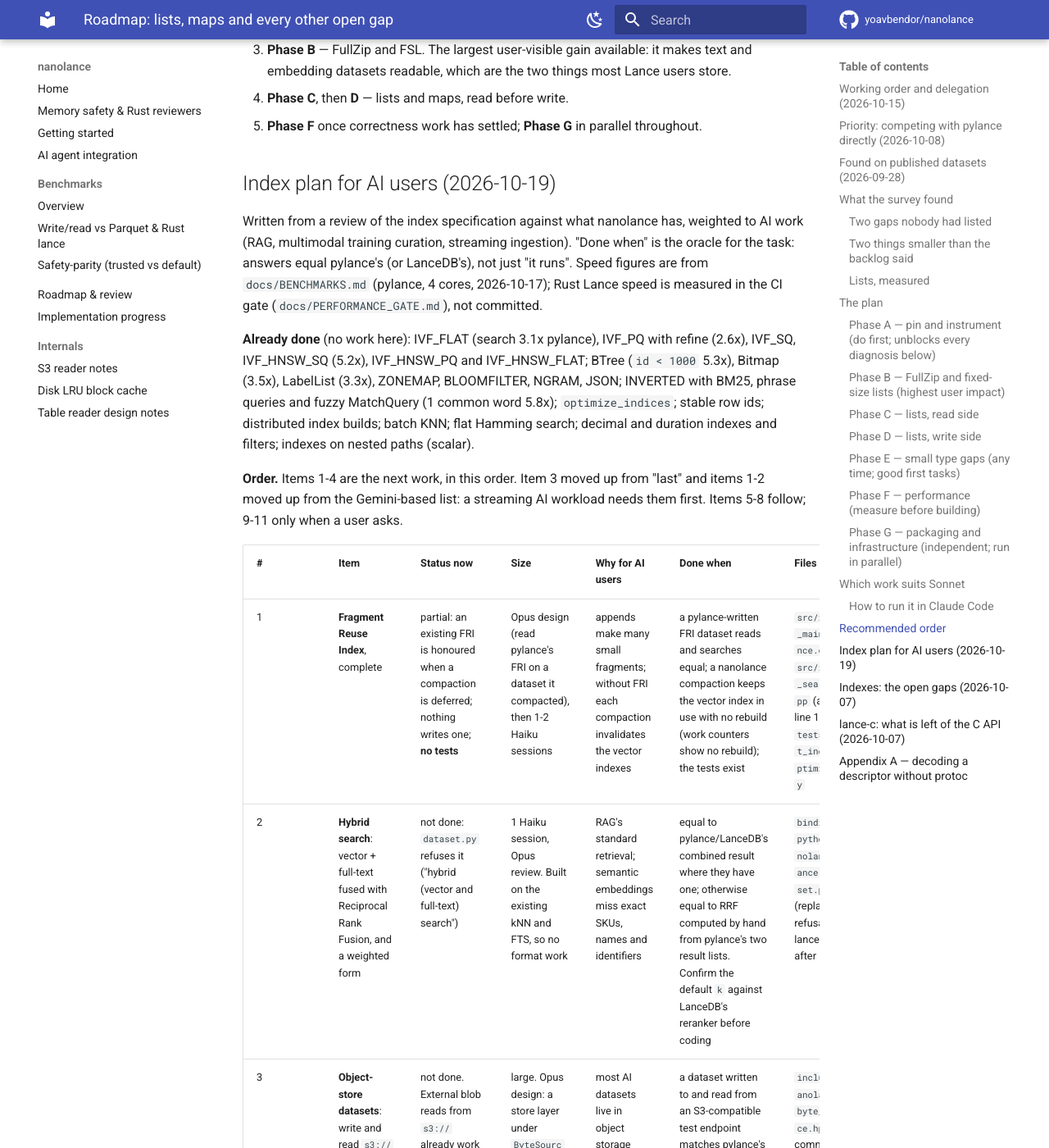
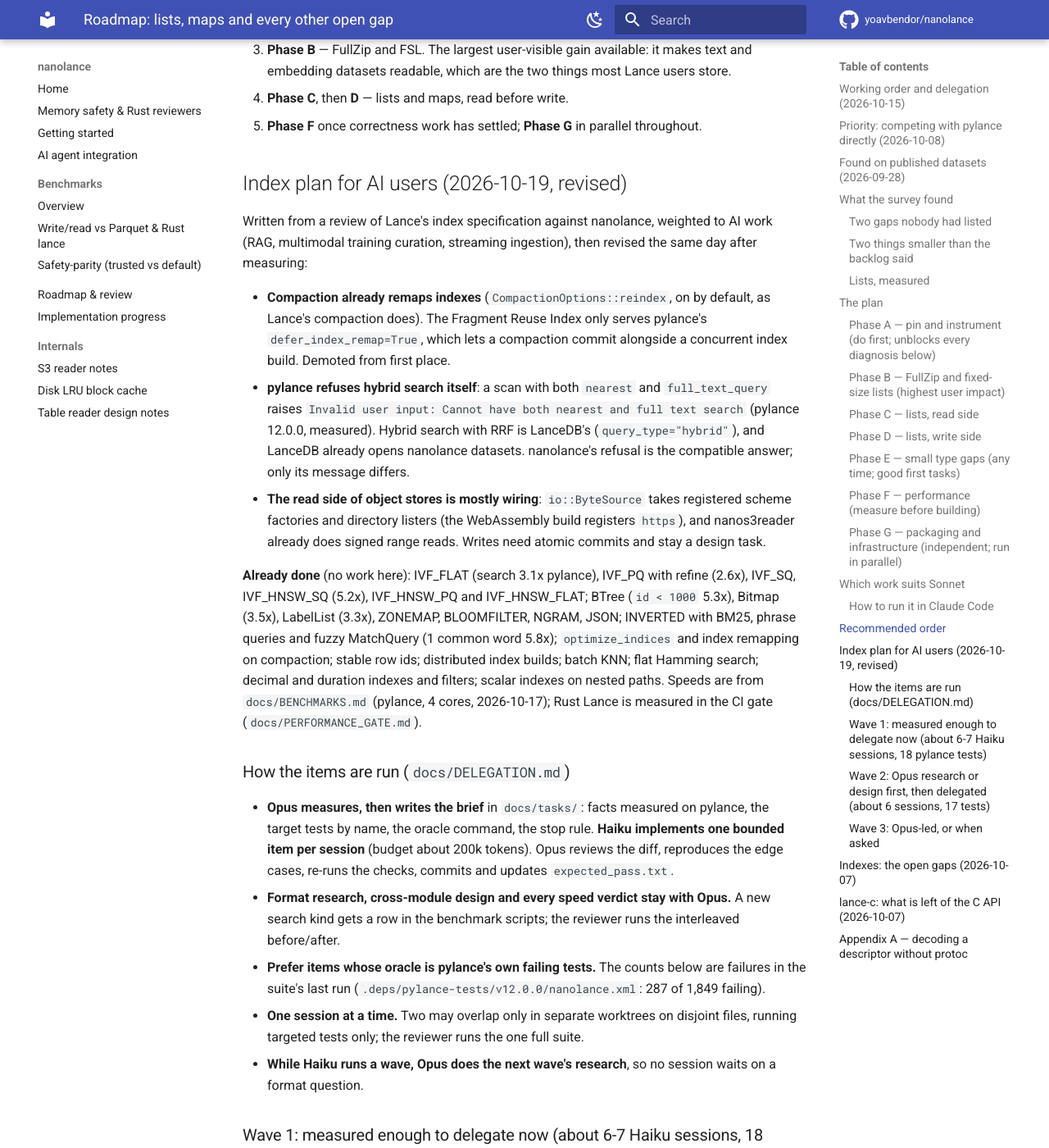
Before and after one commit to yoavbendor/nanolance, an MkDocs documentation site: the page built from docs/ROADMAP.md, in a window 1280 px wide and 1400 px high, scrolled down 19924 px. Shown: the whole window at 82% size. Built offline with MkDocs 1.6.1 and Material for MkDocs 9.7.7, drawn with Linux system fonts in a browser that asks for light colours; comment, search, counter and statistics services are not loaded; some of the changed text lies outside the part shown.

Commit message:
Docs: revise the AI index plan into delegation waves, after measuring
Three measurements changed the order:
- Compaction already remaps indexes (CompactionOptions::reindex, on by default, as Lance does),
  so the Fragment Reuse Index only serves defer_index_remap=True: moved from first to Wave 1 item 4.
- pylance 12.0.0 refuses a scan with both nearest and full_text_query ("Cannot have both nearest
  and full text search"); hybrid search is LanceDB's. Re-scoped to matching pylance's message.
- io::ByteSource already takes scheme factories and listers, so object-store reads are mostly
  wiring nanos3reader in; split from writes, which need atomic commits.

Each item now names its failing pylance tests (from the suite's last run, 287 of 1,849 failing),
the Opus measurement or design step, and the Haiku sessions, following docs/DELEGATION.md: measure
first, one bounded item per session, format research and speed verdicts with the reviewer.
Wave 1 (18 tests, about 6-7 sessions): FTS on list columns, progress callbacks, multivector
search, deferred remap / FRI. Wave 2 (17 tests): object-store reads, IVF_RQ, binary IVF.
Wave 3: object-store writes, WAND, nested INVERTED, CJK tokenizers, MemWAL, on-demand indexes.

Co-Authored-By: Claude <noreply@anthropic.com>
Claude-Session: https://claude.ai/code/session_014PGy9PK68gHvyR8T1r5ueY

```diff
--- a/docs/NEXT_WEEK.md
+++ b/docs/NEXT_WEEK.md
@@ -30,18 +30,20 @@ a user report can be matched to it.
 | Fuzzy FTS, accented query tokens | char-level distance | a rule not yet pinned down | measure first | same |
 | FTS / phrase cache hit-miss counts | right direction, other numbers | per page | small | ScanStatistics `indices_loaded`, `index_comparisons` are 0 |
 
-## Index plan for AI users (2026-10-19)
+## Index plan for AI users (2026-10-19, revised)
 
-The full plan, with each item's status, size, done-criteria and files, is in `docs/ROADMAP.md`
-("Index plan for AI users"). The next four items, in order:
+The plan, with each item's failing pylance tests, the Opus step, the Haiku sessions and the
+done-criteria, is in `docs/ROADMAP.md` ("Index plan for AI users"). Next, Wave 1, in order, each
+briefed by Opus and implemented by Haiku:
 
-1. Fragment Reuse Index, complete (partial now, no tests): Opus design, then 1-2 sessions.
-2. Hybrid search, vector + full-text with RRF (refused now): one session plus Opus review.
-3. Object-store datasets, `s3://` and `gs://` writes and reads (not done; moved up from last): large, Opus design first.
-4. Multivector (ColBERT-style) search (not done): 2-3 sessions.
+1. Full-text search on list columns: 5 tests, 1 session.
+2. Index build progress callbacks: 5 tests, 1 session. Also make the hybrid refusal pylance's exact message.
+3. Multivector search: 4 tests, 3 sessions (M1 flat, M2 search, M3 build) after Opus measures the format.
+4. Deferred index remap and the Fragment Reuse Index: 4 tests, 1-2 sessions.
 
-Correction to earlier summaries: CJK segmentation (icu, jieba, lindera) is not done, and neither
-are multivector search or hybrid search.
+Meanwhile Opus researches Wave 2: object-store reads, IVF_RQ, binary IVF. Corrections to earlier
+summaries: CJK segmentation is not done. Hybrid search is refused by pylance too, so it is LanceDB's
+feature. Compaction already remaps indexes; the FRI only serves deferred remap.
 
 ## Features left, smallest first
 
--- a/docs/ROADMAP.md
+++ b/docs/ROADMAP.md
@@ -457,37 +457,76 @@ Two cheaper levers are worth trying before a task moves models at all:
 4. **Phase C**, then **D** — lists and maps, read before write.
 5. **Phase F** once correctness work has settled; **Phase G** in parallel throughout.
 
-## Index plan for AI users (2026-10-19)
+## Index plan for AI users (2026-10-19, revised)
 
-Written from a review of the index specification against what nanolance has, weighted to AI work
-(RAG, multimodal training curation, streaming ingestion). "Done when" is the oracle for the task:
-answers equal pylance's (or LanceDB's), not just "it runs". Speed figures are from
-`docs/BENCHMARKS.md` (pylance, 4 cores, 2026-10-17); Rust Lance speed is measured in the CI gate
-(`docs/PERFORMANCE_GATE.md`), not committed.
+Written from a review of Lance's index specification against nanolance, weighted to AI work (RAG,
+multimodal training curation, streaming ingestion), then revised the same day after measuring:
+
+- **Compaction already remaps indexes** (`CompactionOptions::reindex`, on by default, as Lance's
+  compaction does). The Fragment Reuse Index only serves pylance's `defer_index_remap=True`, which
+  lets a compaction commit alongside a concurrent index build. Demoted from first place.
+- **pylance refuses hybrid search itself**: a scan with both `nearest` and `full_text_query` raises
+  `Invalid user input: Cannot have both nearest and full text search` (pylance 12.0.0, measured).
+  Hybrid search with RRF is LanceDB's (`query_type="hybrid"`), and LanceDB already opens nanolance
+  datasets. nanolance's refusal is the compatible answer; only its message differs.
+- **The read side of object stores is mostly wiring**: `io::ByteSource` takes registered scheme
+  factories and directory listers (the WebAssembly build registers `https`), and nanos3reader already
+  does signed range reads. Writes need atomic commits and stay a design task.
 
 **Already done** (no work here): IVF_FLAT (search 3.1x pylance), IVF_PQ with refine (2.6x), IVF_SQ,
 IVF_HNSW_SQ (5.2x), IVF_HNSW_PQ and IVF_HNSW_FLAT; BTree (`id < 1000` 5.3x), Bitmap (3.5x), LabelList
 (3.3x), ZONEMAP, BLOOMFILTER, NGRAM, JSON; INVERTED with BM25, phrase queries and fuzzy MatchQuery
-(1 common word 5.8x); `optimize_indices`; stable row ids; distributed index builds; batch KNN; flat
-Hamming search; decimal and duration indexes and filters; indexes on nested paths (scalar).
+(1 common word 5.8x); `optimize_indices` and index remapping on compaction; stable row ids;
+distributed index builds; batch KNN; flat Hamming search; decimal and duration indexes and filters;
+scalar indexes on nested paths. Speeds are from `docs/BENCHMARKS.md` (pylance, 4 cores, 2026-10-17);
+Rust Lance is measured in the CI gate (`docs/PERFORMANCE_GATE.md`).
 
-**Order.** Items 1-4 are the next work, in this order. Item 3 moved up from "last" and items 1-2
-moved up from the Gemini-based list: a streaming AI workload needs them first. Items 5-8 follow; 9-11
-only when a user asks.
+### How the items are run (`docs/DELEGATION.md`)
 
-| # | Item | Status now | Size | Why for AI users | Done when | Files |
+- **Opus measures, then writes the brief** in `docs/tasks/`: facts measured on pylance, the target
+  tests by name, the oracle command, the stop rule. **Haiku implements one bounded item per
+  session** (budget about 200k tokens). Opus reviews the diff, reproduces the edge cases, re-runs
+  the checks, commits and updates `expected_pass.txt`.
+- **Format research, cross-module design and every speed verdict stay with Opus.** A new search
+  kind gets a row in the benchmark scripts; the reviewer runs the interleaved before/after.
+- **Prefer items whose oracle is pylance's own failing tests.** The counts below are failures in the
+  suite's last run (`.deps/pylance-tests/v12.0.0/nanolance.xml`: 287 of 1,849 failing).
+- **One session at a time.** Two may overlap only in separate worktrees on disjoint files, running
+  targeted tests only; the reviewer runs the one full suite.
+- **While Haiku runs a wave, Opus does the next wave's research**, so no session waits on a format
+  question.
+
+### Wave 1: measured enough to delegate now (about 6-7 Haiku sessions, 18 pylance tests)
+
+| # | Item | Failing pylance tests | Opus first | Haiku | Why for AI users | Done when |
 |---|---|---|---|---|---|---|
-| 1 | **Fragment Reuse Index**, complete | partial: an existing FRI is honoured when a compaction is deferred; nothing writes one; **no tests** | Opus design (read pylance's FRI on a dataset it compacted), then 1-2 Haiku sessions | appends make many small fragments; without FRI each compaction invalidates the vector indexes | a pylance-written FRI dataset reads and searches equal; a nanolance compaction keeps the vector index in use with no rebuild (work counters show no rebuild); the tests exist | `src/index_maintenance.cpp`, `src/index_search.cpp` (about line 1307), `tests/test_index_optimize.py` |
-| 2 | **Hybrid search**: vector + full-text fused with Reciprocal Rank Fusion, and a weighted form | not done: `dataset.py` refuses it ("hybrid (vector and full-text) search") | 1 Haiku session, Opus review. Built on the existing kNN and FTS, so no format work | RAG's standard retrieval; semantic embeddings miss exact SKUs, names and identifiers | equal to pylance/LanceDB's combined result where they have one; otherwise equal to RRF computed by hand from pylance's two result lists. Confirm the default `k` against LanceDB's reranker before coding | `bindings/python/nanolance/lance/dataset.py` (replace the refusal); lance-c after |
-| 3 | **Object-store datasets**: write and read `s3://` and `gs://` datasets | not done. External blob reads from `s3://` already work | large. Opus design: a store layer under `ByteSource` for writes, and atomic commits | most AI datasets live in object storage | a dataset written to and read from an S3-compatible test endpoint matches pylance's results; concurrent commits behave as Lance's do (tested). Needs a test endpoint in CI | `include/nanolance/byte_source.hpp`, commit path in `src/` |
-| 4 | **Multivector (ColBERT-style) search** | not done: refused on non-multivector columns (`multivector_rejects_flat_column` smoke test) | 2-3 sessions | late-interaction retrieval | results and MaxSim scores equal pylance's on the same dataset | vector search (`include/nanolance/vector_search.hpp`) |
-| 5 | **IVF_RQ (RaBitQ)** | refused. The most important vector kind left | Opus format research, then 2-3 sessions | 1-bit codes shrink embedding indexes on disk and in memory | a pylance-built IVF_RQ is searched with pylance's answers, following the existing pattern in `docs/VECTOR_INDEX.md` | `dataset.py`, `src/index_search.cpp`, `tests/test_index_optimize.py` (its refusal test) |
-| 6 | **Full-text breadth**: WAND / MaxScore top-k, INVERTED on nested fields, full-text on list columns | not done | 1-2 sessions each | multi-word queries; nested metadata; tags and captions stored as lists | equal to pylance's results and scores; timed with `tools/bench_fts.py` | `src/` FTS search, `docs/FTS_INDEX.md` |
-| 7 | **Tokenizers for other languages**: icu, jieba (Chinese), lindera (Japanese) | not done. Earlier summaries said CJK segmentation works; it does not | large: external libraries and dictionaries | multilingual RAG | each tokenizer's tokens equal pylance's on a fixed corpus | `src/` tokenizers |
-| 8 | **IVF on binary vectors** (IVF_FLAT with Hamming) | flat Hamming done; IVF not | several sessions | cheap binary embeddings at scale | the 4 pylance IVF-binary tests pass | `tests/test_binary_vectors.py` |
-| 9 | **MemWAL** (streaming writes, LSM buffer) | not done: the index is kept on existing datasets but never built or read | Opus design, large | real-time agent memory | crash-recovery and read-your-writes tests; pylance's MemWAL reads back | write path |
-| 10 | Index build progress callbacks | not done | small | long builds on large datasets | a callback reports fraction done, equal to pylance's stages | the index builders |
-| 11 | MinHash LSH, FM-index, RTree | not done | 1-2 sessions each, on demand | dedup for pretraining (MinHash); spatial crops (RTree). N-gram is already done | built only when a user asks for one | new index kinds |
+| 1 | **Full-text search on list columns** | 5 (`test_fts_on_list`, `test_fts_on_list_elements[*]`) | measure how pylance tokenizes and indexes list rows | 1 session | tags, captions and labels are stored as lists | the 5 pass; scores equal pylance's |
+| 2 | **Index build progress callbacks**, plus the hybrid refusal made pylance's exact message | 5 (`test_dataset_progress`, `test_create_inverted_index_progress_callback*`) | record pylance's stage names, order and error rules | 1 session | long builds on large embedding tables | the 5 pass |
+| 3 | **Multivector (ColBERT-style) search** | 4 (`test_multivec_ann`, `test_multivec_search_paths`, `test_multi_vector_field`, `test_ivf_centroids_multivector_fragment_ids`) | the format: column type, index layout, MaxSim scoring, refine. Split as M1 flat search, M2 search of a pylance-built index, M3 build | 3 sessions (M1-M3) | late-interaction retrieval | the 4 pass; rows, order and distances equal pylance's |
+| 4 | **Deferred index remap and the Fragment Reuse Index** | 4 (`test_defer_index_remap*`, `test_describe_indices_matches_list_indices_for_frag_reuse`) | the FRI on disk after `compact_files(defer_index_remap=True)`, and how search applies it | 1-2 sessions | compaction without conflicting with a concurrent index build | the 4 pass; a pylance FRI dataset searches equal; FRI has tests (none today) |
+
+### Wave 2: Opus research or design first, then delegated (about 6 sessions, 17 tests)
+
+| # | Item | Failing pylance tests | Opus first | Haiku | Why for AI users | Done when |
+|---|---|---|---|---|---|---|
+| 5 | **Object-store reads**: open `s3://` (and `gs://`) datasets; `lance.lance._ObjectStoreRegistry` | 6 (registry tests) | source and list factories over nanos3reader; credentials and endpoints from pylance's `storage_options`; a local S3 test endpoint (moto or MinIO) for tests and CI | 1-2 sessions | most AI datasets live in object storage | a dataset on the test endpoint reads equal to pylance's; the 6 pass; requests per scan counted by the work counters; reviewer times it |
+| 6 | **IVF_RQ (RaBitQ)** | 6 (`test_create_ivf_rq_*`) | format research: rotation, codes, correction factors, multi-bit | 2-3 sessions (R1 search a pylance-built index, R2 build) | 1-bit codes: the smallest embedding index | the 6 pass; pylance's answers on its index; recall within the gate on nanolance's |
+| 7 | **IVF on binary vectors (Hamming)** | 5 (`test_ivf_centroids_hamming`, ...) | pylance's format is measured (ROADMAP "Binary vectors"); the design call is how the float-only vector path takes bytes | 2 sessions | binary embeddings at scale | the 5 pass |
+
+### Wave 3: Opus-led, or when asked
+
+| # | Item | Failing pylance tests | Who | Why for AI users | Done when |
+|---|---|---|---|---|---|
+| 8 | **Object-store writes** with atomic commits (conditional put) | -- | Opus design, then sessions | write training sets straight to object storage | concurrent commits on the test endpoint behave as pylance's |
+| 9 | **Multi-word top-k (WAND / MaxScore)** | 0 (speed only) | Opus: design and verdict; Haiku for mechanical parts | multi-term queries (already about 2x pylance) | same results and scores; reviewer's A/B faster |
+| 10 | **INVERTED on nested fields** | not counted | Haiku after a short measurement | nested metadata | results equal pylance's |
+| 11 | **icu / jieba / lindera tokenizers** | 20 | Opus: licences (copied from the source trees, never from memory) and dictionary packaging; then 2-3 sessions | multilingual RAG | the 20 pass |
+| 12 | **MemWAL** | 20 | Opus design (a subsystem) | real-time agent memory | the 20 pass |
+| 13 | MinHash LSH, FM-index, RTree | -- | when a user asks | dedup, substring, spatial | -- |
+
+Outside this plan, the largest single lever on pylance's suite is writing data storage versions
+2.0 / 2.1 (84 failing tests, `docs/NEXT_WEEK.md`). It is Opus format research that can run while
+Wave 1 is delegated.
 
 ## Indexes: the open gaps (2026-10-07)
 
@@ -502,8 +541,8 @@ pylance users rely on that nanolance does not do yet, roughly in order of how of
 2. **HNSW and quantized vector indexes**: ~~IVF_HNSW_SQ~~ -- **done (2026-10-08)**: searched with
    pylance's answers, built so pylance uses it, kept up by `optimize_indices`, in lance-c too
    (`docs/VECTOR_INDEX.md`, `tests/test_hnsw.py`). ~~IVF_SQ, IVF_HNSW_PQ, IVF_HNSW_FLAT~~ -- done
-   2026-10-15 (VECTOR_COMBOS). Left: IVF_RQ (item 5 of the plan above). Related: ~~batch query
-   vectors~~ and ~~flat Hamming search~~ done; multivector (item 4) and IVF on binary vectors (item 8)
+   2026-10-15 (VECTOR_COMBOS). Left: IVF_RQ (item 6 of the plan above). Related: ~~batch query
+   vectors~~ and ~~flat Hamming search~~ done; multivector (item 3) and IVF on binary vectors (item 7)
    left; float16 / float64 build vectors (`stats.index_stats` is done).
 3. ~~**Stable row ids.**~~ -- **done (2026-10-10)**: format, reads, writes, mutations, compaction,
    indexes of every kind, lance-c.
```
Also changed, not shown: other parts of docs/ROADMAP.md (+4 -4 lines).
